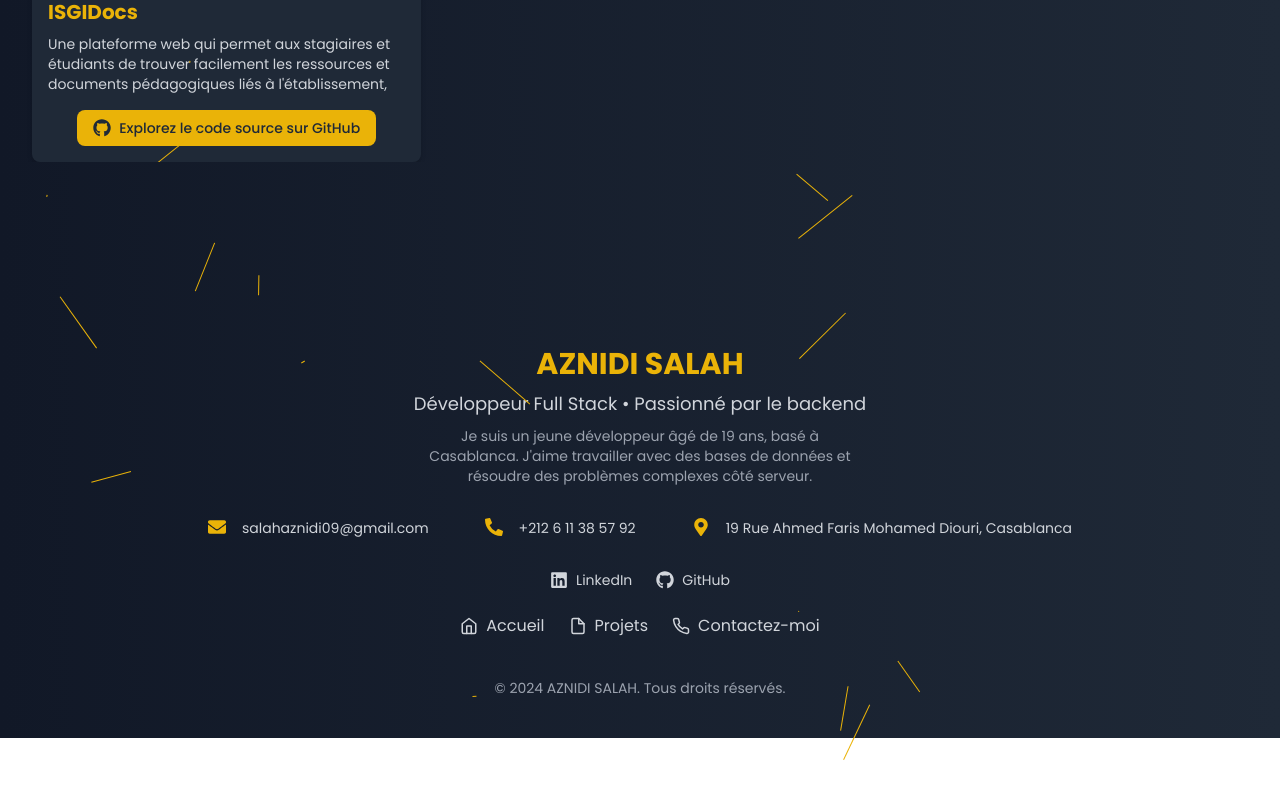
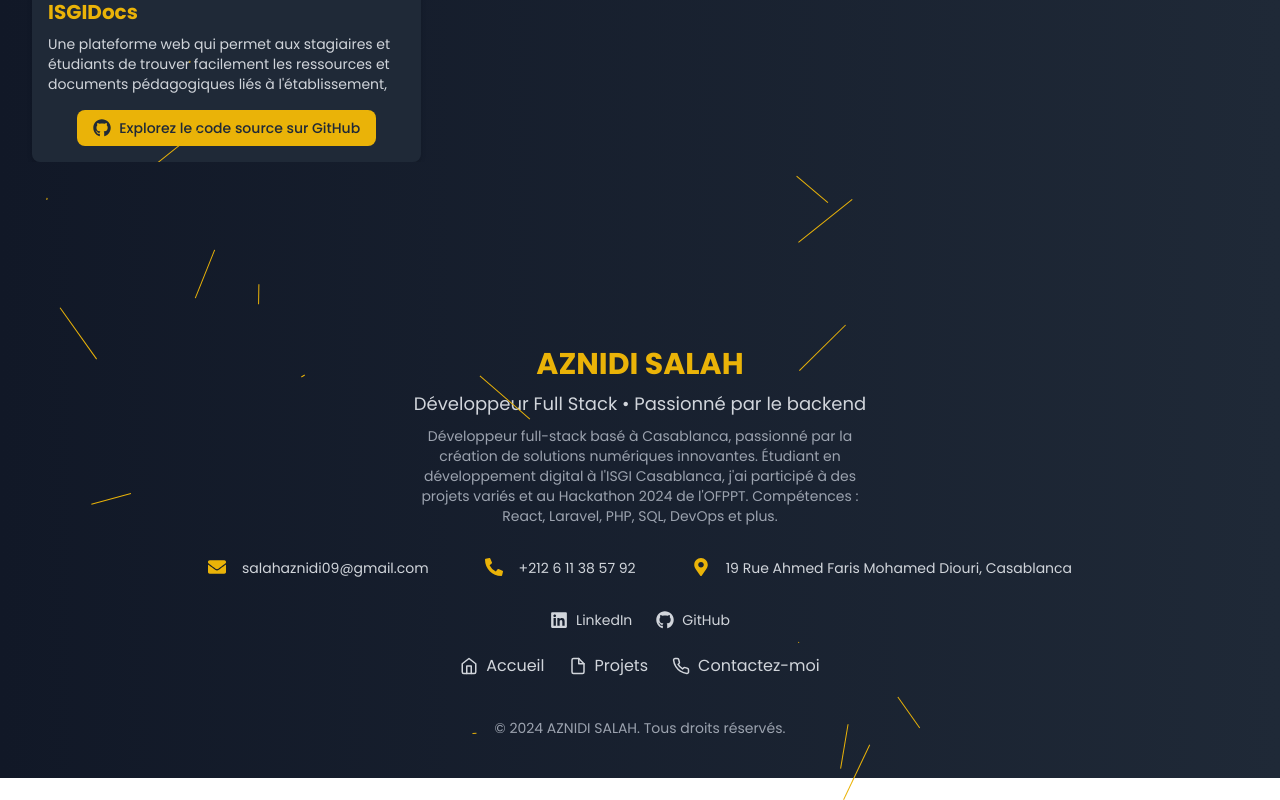
Before and after one commit to aznidi/aznidi-salah, a React (Vite) app: page / in a window 1280 px wide. Shown: the part 4858-5658 px from the top of the page. Before the commit the page ends 5619 px from the top, so only its background shows below. Built offline with nearby package versions, Linux system fonts and the light colour scheme.

Commit message:
Update Footer.jsx

```diff
--- a/src/components/Footer.jsx
+++ b/src/components/Footer.jsx
@@ -66,9 +66,7 @@ function Footer() {
           Développeur Full Stack • Passionné par le backend
         </p>
         <p className="text-sm text-gray-400 mt-2 max-w-md mx-auto">
-          Je suis un jeune développeur âgé de 19 ans, basé à Casablanca. J'aime
-          travailler avec des bases de données et résoudre des problèmes
-          complexes côté serveur.
+          Développeur full-stack basé à Casablanca, passionné par la création de solutions numériques innovantes. Étudiant en développement digital à l'ISGI Casablanca, j'ai participé à des projets variés et au Hackathon 2024 de l'OFPPT. Compétences : React, Laravel, PHP, SQL, DevOps et plus.
         </p>
       </motion.div>
 
```
